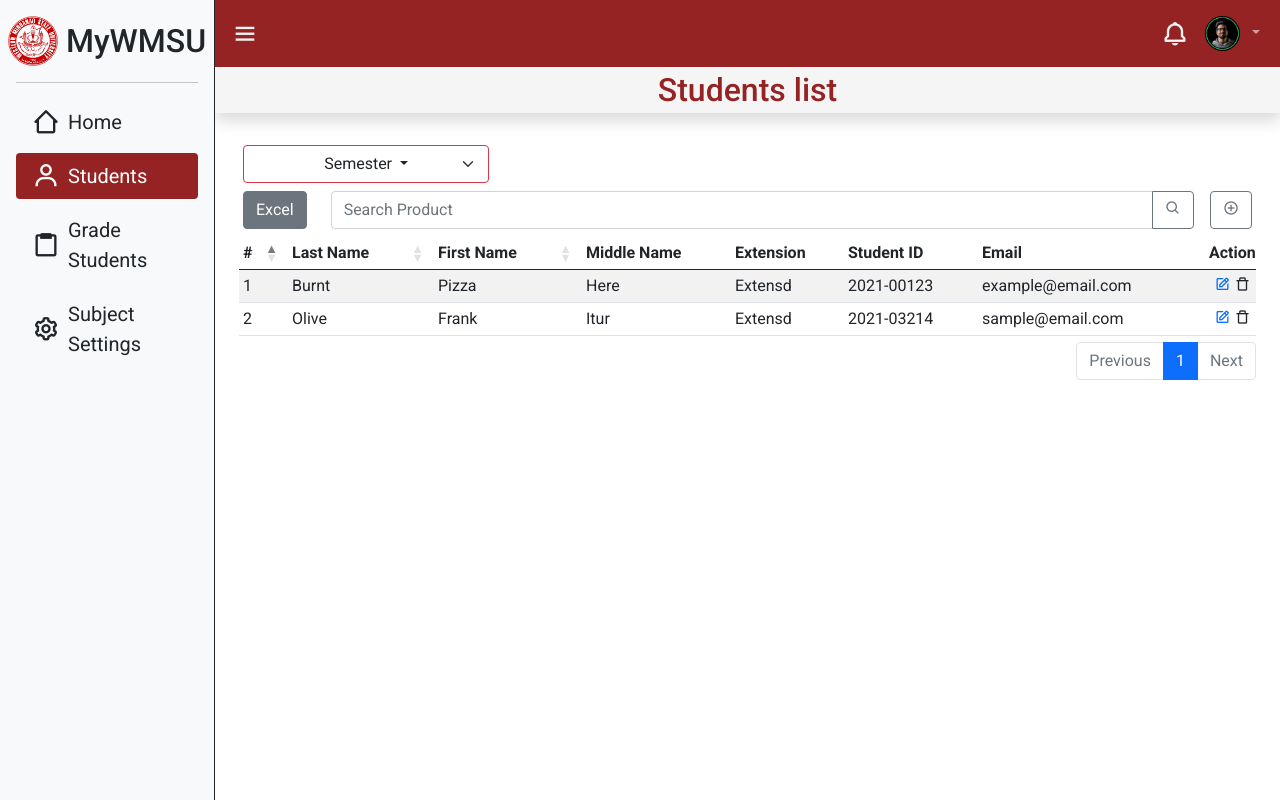
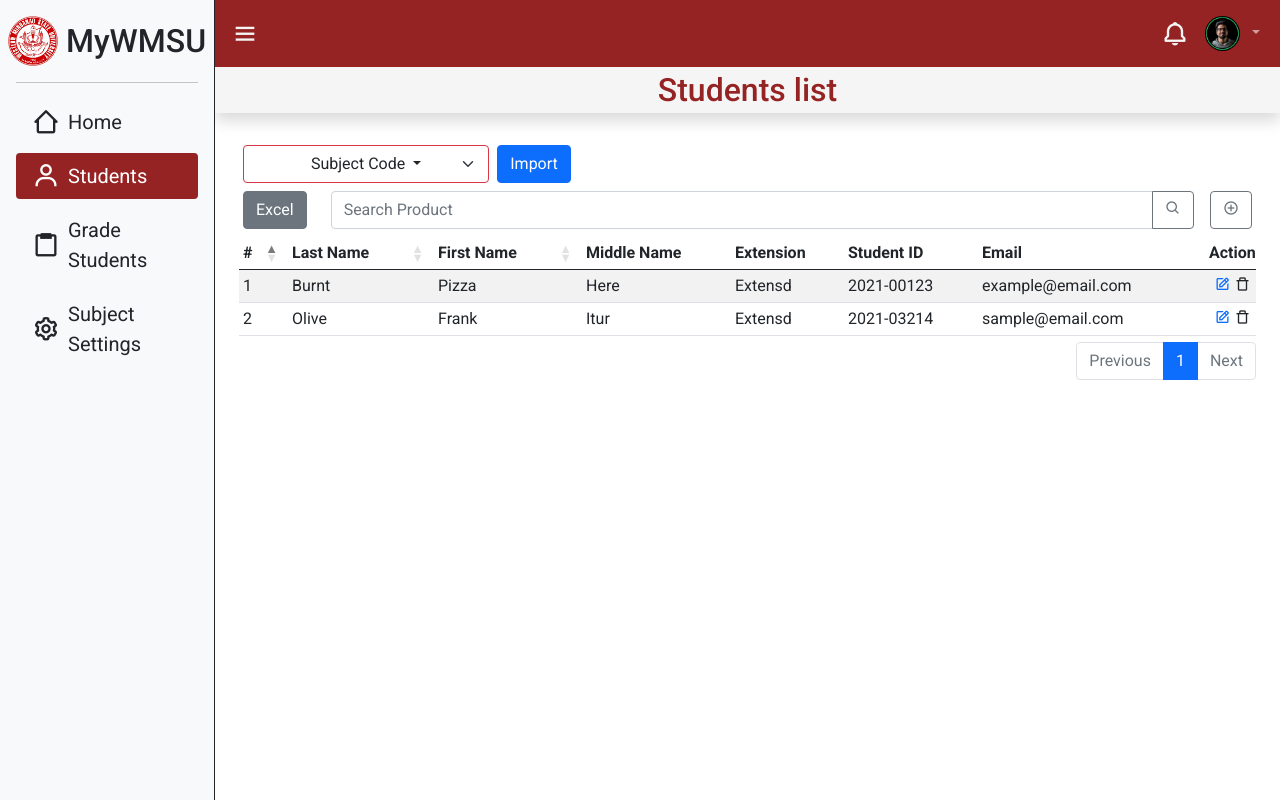
Before and after one commit to frnkln-olvrs/Automated_Grading_System, a PHP site: page /students.php in a window 1280 px wide. Run offline with PHP 8.4, Linux system fonts and the light colour scheme; data that the repository does not hold is empty.

Commit message:
import modal

```diff
--- a/students.php
+++ b/students.php
@@ -32,13 +32,40 @@
           <div class="row g-2 mb-2 m-0">
             <div class="col-3">
               <button type="button" class="btn border border-danger dropdown-toggle form-select" data-bs-toggle="dropdown">
-                Semester
+                Subject Code
               </button>
               <ul class="dropdown-menu">
-                <li><a class="dropdown-item" href="#">Midterm</a></li>
-                <li><a class="dropdown-item" href="#">Finalterm</a></li>
+                <li><a class="dropdown-item" href="#">CS140</a></li>
+                <li><a class="dropdown-item" href="#">CS137</a></li>
               </ul>
             </div>
+
+            <div class="col-3">
+              <!-- Button trigger modal -->
+              <button type="button" class="btn btn-primary" data-bs-toggle="modal" data-bs-target="#staticBackdrop">
+                Import
+              </button>
+
+              <!-- Modal -->
+              <div class="modal fade" id="staticBackdrop" data-bs-backdrop="static" data-bs-keyboard="false" tabindex="-1" aria-labelledby="staticBackdropLabel" aria-hidden="true">
+                <div class="modal-dialog modal-dialog-centered">
+                  <div class="modal-content">
+                    <div class="modal-header">
+                      <h5 class="modal-title" id="staticBackdropLabel">import file</h5>
+                      <button type="button" class="btn-close" data-bs-dismiss="modal" aria-label="Close"></button>
+                    </div>
+                    <div class="modal-body">
+                      ...
+                    </div>
+                    <div class="modal-footer">
+                      <button type="button" class="btn btn-secondary" data-bs-dismiss="modal">Cancel</button>
+                      <button type="button" class="btn btn-primary">Add</button>
+                    </div>
+                  </div>
+                </div>
+              </div>
+            </div>
+
             <div class="search-keyword col-12 flex-lg-grow-0 d-flex">
               <div id="MyButtons" class="d-flex me-4 mb-md-2 mb-lg-0 col-12 col-md-auto"></div>
               <div class="input-group">
```
